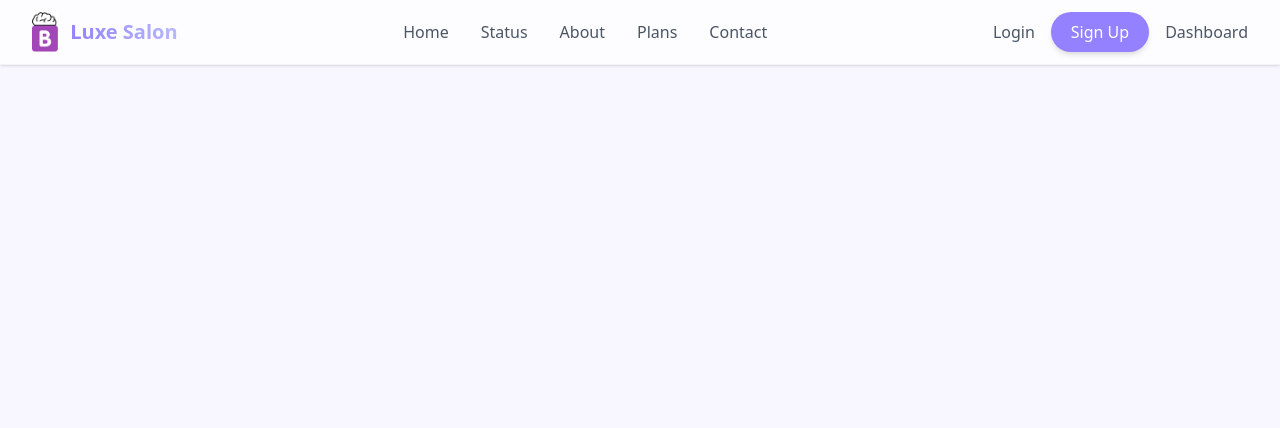
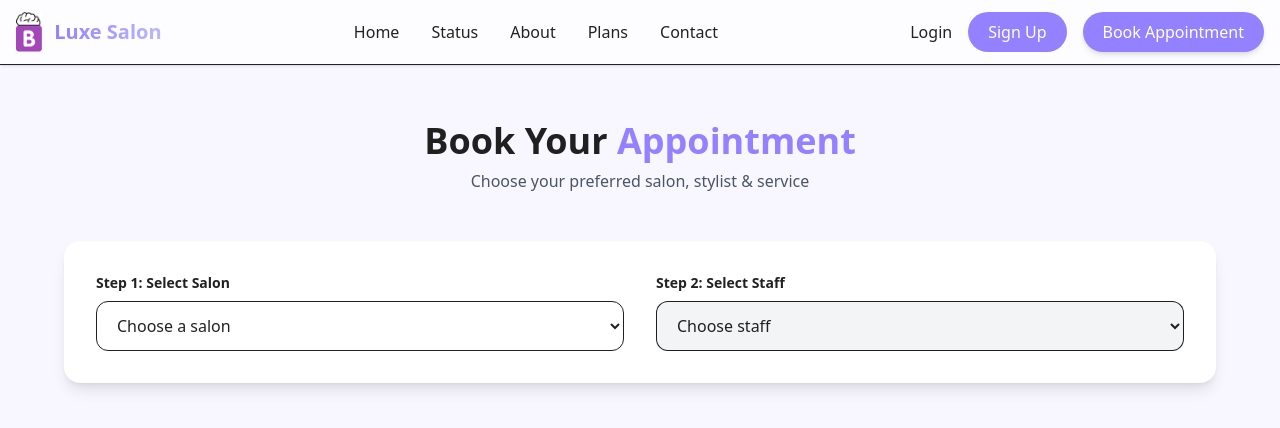
Before and after one commit to harshhhh1/Internship-Team1, a React (Vite) app: page /book-appointment in a window 1280 px wide. Shown: the top 428 px of the page. Built offline with nearby package versions, Linux system fonts and the light colour scheme.

Commit message:
Add booking page UI

```diff
--- a/src/App.jsx
+++ b/src/App.jsx
@@ -17,7 +17,7 @@ import DashboardProfile from './pages/admin/Profile';
 import Appointments from './pages/admin/Appointments';
 import RevenueReport from './pages/admin/revenueandreport.jsx'
 import Staff from './pages/admin/staff.jsx'
-import Services from './pages/admin/services.jsx'
+import Services from './pages/admin/Services.jsx'
 import Receptionist from './pages/admin/receptionist'
 import Settings from './pages/admin/settings.jsx'
 import Reviews from './pages/admin/rating.jsx'
@@ -26,6 +26,9 @@ import Plans_and_pricing from './pages/plans-and-pricing.jsx'
 
 
 import { SalonProvider } from './context/SalonContext';
+
+import BookAppointment from "./pages/BookAppointment";
+
 
 function App() {
 
@@ -43,6 +46,10 @@ function App() {
         <Route path='/plans-and-pricing' element={ <Plans_and_pricing />} />
         <Route path='/login' element={<Login />} />
         <Route path='/signup' element={<Signup />} />
+
+
+        <Route path="/book-appointment" element={<BookAppointment />} />
+
 
         {/* Dashboard routes with layout */}
         <Route path="/dashboard" element={<DashboardLayout />}>
--- a/src/components/navbar.jsx
+++ b/src/components/navbar.jsx
@@ -2,7 +2,7 @@ import React, { useState, useEffect } from 'react';
 import logo from '../assets/learnyticslogopng.png';
 import { Link, useNavigate, useLocation } from 'react-router-dom';
 import { HiMenu, HiX } from 'react-icons/hi';
-import { useSalon } from '../context/SalonContext'; // Import Context
+import { useSalon } from '../context/SalonContext';
 import AddSalonModal from './modals/AddSalonModal';
 
 function Navbar() {
@@ -10,7 +10,6 @@ function Navbar() {
   const [isMobileMenuOpen, setMobileMenuOpen] = useState(false);
   const [isBranchDropdownOpen, setBranchDropdownOpen] = useState(false);
 
-  // Use Context instead of local fetch
   const { salons, selectedSalon, setSelectedSalon, fetchSalons } = useSalon();
   const [role, setRole] = useState(localStorage.getItem('role'));
   const [isAddSalonModalOpen, setAddSalonModalOpen] = useState(false);
@@ -19,17 +18,9 @@ function Navbar() {
   const navigate = useNavigate();
   const location = useLocation();
 
-  const toggleDropdown = () => {
-    setDropdownOpen(!isDropdownOpen);
-  };
-
-  const toggleMobileMenu = () => {
-    setMobileMenuOpen(!isMobileMenuOpen);
-  };
-
-  const toggleBranchDropdown = () => {
-    setBranchDropdownOpen(!isBranchDropdownOpen);
-  };
+  const toggleDropdown = () => setDropdownOpen(!isDropdownOpen);
+  const toggleMobileMenu = () => setMobileMenuOpen(!isMobileMenuOpen);
+  const toggleBranchDropdown = () => setBranchDropdownOpen(!isBranchDropdownOpen);
 
   const selectBranch = (salon) => {
     setSelectedSalon(salon);
@@ -37,16 +28,13 @@ function Navbar() {
   };
 
   const handleLogout = () => {
-    localStorage.removeItem('userId');
-    localStorage.removeItem('token');
-    localStorage.removeItem('role');
+    localStorage.clear();
     setIsLoggedIn(false);
     setRole(null);
     setDropdownOpen(false);
     navigate('/');
   };
 
-  // Update auth state on location change
   useEffect(() => {
     setIsLoggedIn(!!localStorage.getItem('userId'));
     setRole(localStorage.getItem('role'));
@@ -61,105 +49,101 @@ function Navbar() {
         method: 'POST',
         headers: {
           'Content-Type': 'application/json',
-          'Authorization': `Bearer ${token}`
+          Authorization: `Bearer ${token}`,
         },
-        body: JSON.stringify(salonData)
+        body: JSON.stringify(salonData),
       });
 
       if (response.ok) {
         await fetchSalons();
         setAddSalonModalOpen(false);
       } else {
-        const error = await response.json();
-        alert(error.message || "Failed to add salon");
+        alert('Failed to add salon');
       }
-    } catch (err) {
-      console.error("Error adding salon:", err);
-      alert("An error occurred while adding salon");
+    } catch {
+      alert('Error adding salon');
     }
   };
 
   return (
     <>
-      <nav className="sticky top-0 z-50 w-full backdrop-blur-md bg-white/70 border-b border-gray-100 shadow-sm transition-all duration-300">
-        <div className="max-w-7xl mx-auto px-4 sm:px-6 lg:px-8">
+      <nav className="sticky top-0 z-50 bg-white/70 backdrop-blur-md border-b shadow-sm">
+        <div className="max-w-7xl mx-auto px-4">
           <div className="flex justify-between items-center h-16">
 
-            {/* Logo & Mobile Menu Button */}
+            {/* Logo */}
             <div className="flex items-center">
-              <button
-                className="md:hidden mr-2 text-gray-600 focus:outline-none"
-                onClick={toggleMobileMenu}
-              >
+              <button className="md:hidden mr-2" onClick={toggleMobileMenu}>
                 {isMobileMenuOpen ? <HiX size={24} /> : <HiMenu size={24} />}
               </button>
-              <div className="shrink-0 flex items-center cursor-pointer" onClick={() => window.location.href = '/'}>
-                <img src={logo} alt="Company Logo" className="h-10 w-auto" />
-                <span className="ml-3 text-xl font-bold bg-linear-to-r from-primary to-secondary bg-clip-text text-transparent hidden sm:block">Luxe Salon</span>
+              <div
+                className="flex items-center cursor-pointer"
+                onClick={() => navigate('/')}
+              >
+                <img src={logo} className="h-10" alt="logo" />
+                <span className="ml-3 text-xl font-bold bg-linear-to-r from-primary to-secondary bg-clip-text text-transparent hidden sm:block">
+                  Luxe Salon
+                </span>
               </div>
             </div>
 
             {/* Desktop Menu */}
-            <ul className="hidden md:flex space-x-8 items-center">
-              <Link to="/" className="text-gray-600 hover:text-primary font-medium transition-colors"><li>Home</li></Link>
-              <Link to="/status" className="text-gray-600 hover:text-primary font-medium transition-colors"><li>Status</li></Link>
-              <Link to="/about" className="text-gray-600 hover:text-primary font-medium transition-colors"><li>About</li></Link>
-              <Link to="/plans-and-pricing" className="text-gray-600 hover:text-primary font-medium transition-colors"><li>Plans</li></Link>
-              <Link to="/contact" className="text-gray-600 hover:text-primary font-medium transition-colors"><li>Contact</li></Link>
+            <ul className="hidden md:flex space-x-8">
+              <Link to="/"><li className="nav-link">Home</li></Link>
+              <Link to="/status"><li className="nav-link">Status</li></Link>
+              <Link to="/about"><li className="nav-link">About</li></Link>
+              <Link to="/plans-and-pricing"><li className="nav-link">Plans</li></Link>
+              <Link to="/contact"><li className="nav-link">Contact</li></Link>
             </ul>
 
-            {/* Right Side Actions */}
+            {/* Right Side */}
             <div className="flex items-center space-x-4">
-              <ul className="flex items-center space-x-4">
+
               {!isLoggedIn && (
                 <>
-                    <Link to="/login"><li className="hidden sm:block text-gray-600 hover:text-primary font-medium transition-colors cursor-pointer">Login</li></Link>
-                    <Link to="/signup"><li className="hidden sm:block bg-primary text-white px-5 py-2 rounded-full hover:bg-secondary transition-colors shadow-md hover:shadow-lg cursor-pointer font-medium">Sign Up</li></Link>
+                  <Link to="/login" className="hidden sm:block nav-link">
+                    Login
+                  </Link>
+                  <Link to="/signup">
+                    <span className="hidden sm:block bg-primary text-white px-5 py-2 rounded-full">
+                      Sign Up
+                    </span>
+                  </Link>
                 </>
               )}
-                {/* Conditional Dashboard Link: Show if NOT logged in (maybe as a prompt?), Logic kept per original but seems redundant if Login exists.
-                  Actually user asked to remove login/signup when logged in.
-                  If logged in, we might want to show a 'Dashboard' link leading to /dashboard/appointments or similar?
-                  For now, hiding it if logged in as per original logic line 100 which was !isLoggedIn.
-               */}
-                {!isLoggedIn && <Link to="/login"><li className="hidden lg:block text-gray-600 hover:text-primary font-medium transition-colors cursor-pointer">Dashboard</li></Link>}
-                {isLoggedIn && <Link to="/dashboard"><li className="hidden lg:block text-gray-600 hover:text-primary font-medium transition-colors cursor-pointer">Dashboard</li></Link>}
 
-                {/* Branch Switcher */}
-                {isLoggedIn && (salons.length > 0 || role === 'owner') && (
-                  <div className="relative mr-4">
+              {isLoggedIn && (
+                <>
+                  <Link to="/dashboard" className="hidden lg:block nav-link">
+                    Dashboard
+                  </Link>
+
+                  {(salons.length > 0 || role === 'owner') && (
+                    <div className="relative">
                       <button
-                      onClick={() => toggleBranchDropdown()}
-                      className="flex items-center space-x-2 bg-primary text-white px-3 py-2 rounded-lg hover:bg-secondary transition-colors font-medium text-sm"
+                        onClick={toggleBranchDropdown}
+                        className="bg-primary text-white px-3 py-2 rounded-lg text-sm"
                       >
-                      <span>🏢 {selectedSalon ? selectedSalon.name : (role === 'owner' && salons.length === 0 ? 'Add Branch' : 'Select Branch')}</span>
-                      <svg className="w-3 h-3" fill="none" stroke="currentColor" viewBox="0 0 24 24">
-                        <path strokeLinecap="round" strokeLinejoin="round" strokeWidth={2} d="M19 9l-7 7-7-7" />
-                      </svg>
+                        🏢 {selectedSalon ? selectedSalon.name : 'Select Branch'}
                       </button>
+
                       {isBranchDropdownOpen && (
-                      <ul className="absolute right-0 mt-2 w-48 bg-white rounded-xl shadow-xl py-2 border border-gray-100 ring-1 ring-black ring-opacity-5 z-50">
+                        <ul className="absolute right-0 mt-2 w-48 bg-white rounded-xl shadow-lg">
                           {salons.map((salon) => (
                             <li
                               key={salon._id}
-                            className={`block px-4 py-2 text-sm cursor-pointer transition-colors ${selectedSalon?._id === salon._id
-                              ? 'bg-primary text-white'
-                              : 'text-gray-700 hover:bg-gray-50 hover:text-primary'
-                              }`}
                               onClick={() => selectBranch(salon)}
+                              className="px-4 py-2 hover:bg-gray-100 cursor-pointer"
                             >
-                            🏢 {salon.name}
+                              {salon.name}
                             </li>
                           ))}
                           {role === 'owner' && (
                             <li
-                            className="block px-4 py-2 text-sm text-primary font-bold hover:bg-gray-50 cursor-pointer border-t border-gray-100 mt-1"
-                            onClick={() => {
-                              setAddSalonModalOpen(true);
-                              setBranchDropdownOpen(false);
-                            }}
+                              onClick={() => setAddSalonModalOpen(true)}
+                              className="px-4 py-2 text-primary font-semibold border-t cursor-pointer"
                             >
-                            + Add New Branch
+                              + Add Branch
                             </li>
                           )}
                         </ul>
@@ -167,50 +151,71 @@ function Navbar() {
                     </div>
                   )}
 
-                {/* Profile Dropdown - Only show when logged in */}
-                {isLoggedIn && (
-                  <div className="relative ml-4">
+                  {/* Profile */}
+                  <div className="relative">
                     <img
-                      src='https://res.cloudinary.com/dgh9uunif/image/upload/v1768719858/Wavy_Buddies_-_Avatar_5_gdbuhf.webp'
-                      alt="Profile"
-                      className="h-10 w-10 rounded-full cursor-pointer ring-2 ring-transparent hover:ring-primary transition-all object-cover"
+                      src="https://res.cloudinary.com/dgh9uunif/image/upload/v1768719858/Wavy_Buddies_-_Avatar_5_gdbuhf.webp"
+                      className="h-10 w-10 rounded-full cursor-pointer"
                       onClick={toggleDropdown}
+                      alt="profile"
                     />
                     {isDropdownOpen && (
-                      <ul className="absolute right-0 mt-2 w-48 bg-white rounded-xl shadow-xl py-2 border border-gray-100 ring-1 ring-black ring-opacity-5 animate-fade-in-down z-50">
-                        <Link to="/dashboard/profile" className="block px-4 py-2 text-sm text-gray-700 hover:bg-gray-50 hover:text-primary transition-colors"><li>My Activity</li></Link>
-                        <Link to="/dashboard/profile" className="block px-4 py-2 text-sm text-gray-700 hover:bg-gray-50 hover:text-primary transition-colors"><li>History</li></Link>
-                        <Link to="/dashboard/profile" className="block px-4 py-2 text-sm text-gray-700 hover:bg-gray-50 hover:text-primary transition-colors"><li>View Profile</li></Link>
-                        <li className="block px-4 py-2 text-sm text-red-600 hover:bg-red-50 hover:text-red-700 transition-colors cursor-pointer" onClick={handleLogout}>Logout</li>
+                      <ul className="absolute right-0 mt-2 w-48 bg-white rounded-xl shadow-lg">
+                        <Link to="/dashboard/profile"><li className="dropdown-item">Profile</li></Link>
+                        <li onClick={handleLogout} className="dropdown-item text-red-600">
+                          Logout
+                        </li>
                       </ul>
                     )}
                   </div>
+                </>
               )}
-              </ul>
+
+              {/* ⭐ LAST BUTTON – Book Appointment */}
+              <Link to="/book-appointment">
+                <button className="bg-primary text-white px-5 py-2 rounded-full hover:bg-secondary transition shadow-md">
+                  Book Appointment
+                </button>
+              </Link>
+
             </div>
           </div>
         </div>
 
-        {/* Mobile Menu Dropdown */}
+        {/* Mobile Menu */}
         {isMobileMenuOpen && (
-          <div className="md:hidden bg-white border-t border-gray-100">
-            <ul className="px-4 pt-2 pb-4 space-y-1">
-              <Link to="/" onClick={() => setMobileMenuOpen(false)} className="block px-3 py-2 rounded-md text-base font-medium text-gray-700 hover:text-primary hover:bg-gray-50"><li>Home</li></Link>
-              <Link to="/status" onClick={() => setMobileMenuOpen(false)} className="block px-3 py-2 rounded-md text-base font-medium text-gray-700 hover:text-primary hover:bg-gray-50"><li>Status</li></Link>
-              <Link to="/about" onClick={() => setMobileMenuOpen(false)} className="block px-3 py-2 rounded-md text-base font-medium text-gray-700 hover:text-primary hover:bg-gray-50"><li>About</li></Link>
-              <Link to="/plans-and-pricing" onClick={() => setMobileMenuOpen(false)} className="block px-3 py-2 rounded-md text-base font-medium text-gray-700 hover:text-primary hover:bg-gray-50"><li>Plans</li></Link>
-              <Link to="/contact" onClick={() => setMobileMenuOpen(false)} className="block px-3 py-2 rounded-md text-base font-medium text-gray-700 hover:text-primary hover:bg-gray-50"><li>Contact</li></Link>
+          <div className="md:hidden bg-white border-t">
+            <ul className="px-4 py-3 space-y-2">
+              <Link to="/" onClick={toggleMobileMenu}><li>Home</li></Link>
+              <Link to="/status" onClick={toggleMobileMenu}><li>Status</li></Link>
+              <Link to="/about" onClick={toggleMobileMenu}><li>About</li></Link>
+              <Link to="/plans-and-pricing" onClick={toggleMobileMenu}><li>Plans</li></Link>
+              <Link to="/contact" onClick={toggleMobileMenu}><li>Contact</li></Link>
+
               {!isLoggedIn && (
                 <>
-                  <Link to="/login" onClick={() => setMobileMenuOpen(false)} className="block px-3 py-2 rounded-md text-base font-medium text-gray-700 hover:text-primary hover:bg-gray-50"><li>Login</li></Link>
-                  <Link to="/signup" onClick={() => setMobileMenuOpen(false)} className="block px-3 py-2 rounded-md text-base font-medium text-gray-700 hover:text-primary hover:bg-gray-50"><li>Sign Up</li></Link>
+                  <Link to="/login" onClick={toggleMobileMenu}><li>Login</li></Link>
+                  <Link to="/signup" onClick={toggleMobileMenu}><li>Sign Up</li></Link>
                 </>
               )}
-              {isLoggedIn && <Link to="/dashboard" onClick={() => setMobileMenuOpen(false)} className="block px-3 py-2 rounded-md text-base font-medium text-gray-700 hover:text-primary hover:bg-gray-50"><li>Dashboard</li></Link>}
+
+              {isLoggedIn && (
+                <Link to="/dashboard" onClick={toggleMobileMenu}>
+                  <li>Dashboard</li>
+                </Link>
+              )}
+
+              {/* ⭐ LAST – Mobile Book Appointment */}
+              <Link to="/book-appointment" onClick={toggleMobileMenu}>
+                <li className="text-primary font-semibold">
+                  Book Appointment
+                </li>
+              </Link>
             </ul>
           </div>
         )}
       </nav>
+
       <AddSalonModal
         isOpen={isAddSalonModalOpen}
         onClose={() => setAddSalonModalOpen(false)}
--- /dev/null
+++ b/src/pages/BookAppointment.jsx
@@ -0,0 +1,166 @@
+import React, { useState } from "react";
+
+const salons = ["Luxe Andheri", "Luxe Bandra", "Luxe Thane"];
+const staffMembers = ["Riya", "Amit", "Neha"];
+
+const services = [
+  { name: "Haircut", duration: "30 mins", price: "₹499" },
+  { name: "Hair Spa", duration: "60 mins", price: "₹999" },
+  { name: "Facial", duration: "45 mins", price: "₹799" },
+  { name: "Makeup", duration: "90 mins", price: "₹1999" },
+  { name: "Manicure", duration: "40 mins", price: "₹599" },
+  { name: "Pedicure", duration: "50 mins", price: "₹699" },
+];
+
+export default function BookAppointment() {
+  const [selectedSalon, setSelectedSalon] = useState("");
+  const [selectedStaff, setSelectedStaff] = useState("");
+  const [selectedService, setSelectedService] = useState(null);
+  const [showModal, setShowModal] = useState(false);
+  const [date, setDate] = useState("");
+  const [time, setTime] = useState("");
+
+  const openBooking = (service) => {
+    setSelectedService(service);
+    setShowModal(true);
+  };
+
+  const confirmBooking = () => {
+    alert(
+      `Booked ${selectedService.name} on ${date} at ${time}`
+    );
+    setShowModal(false);
+  };
+
+  return (
+    <div className="min-h-screen bg-bg-light py-14 px-4">
+      <div className="max-w-6xl mx-auto">
+
+        {/* Page Header */}
+        <div className="text-center mb-12">
+          <h1 className="text-4xl font-bold">
+            Book Your <span className="text-primary">Appointment</span>
+          </h1>
+          <p className="text-gray-600 mt-2">
+            Choose your preferred salon, stylist & service
+          </p>
+        </div>
+
+        {/* Step 1 & 2 */}
+        <div className="bg-white rounded-2xl shadow-lg p-8 mb-12">
+          <div className="grid md:grid-cols-2 gap-8">
+
+            {/* Salon */}
+            <div>
+              <label className="block text-sm font-semibold mb-2">
+                Step 1: Select Salon
+              </label>
+              <select
+                value={selectedSalon}
+                onChange={(e) => setSelectedSalon(e.target.value)}
+                className="w-full border rounded-xl px-4 py-3 focus:ring-2 focus:ring-primary outline-none"
+              >
+                <option value="">Choose a salon</option>
+                {salons.map((salon, i) => (
+                  <option key={i}>{salon}</option>
+                ))}
+              </select>
+            </div>
+
+            {/* Staff */}
+            <div>
+              <label className="block text-sm font-semibold mb-2">
+                Step 2: Select Staff
+              </label>
+              <select
+                value={selectedStaff}
+                onChange={(e) => setSelectedStaff(e.target.value)}
+                disabled={!selectedSalon}
+                className="w-full border rounded-xl px-4 py-3 focus:ring-2 focus:ring-primary outline-none disabled:bg-gray-100"
+              >
+                <option value="">Choose staff</option>
+                {staffMembers.map((staff, i) => (
+                  <option key={i}>{staff}</option>
+                ))}
+              </select>
+            </div>
+
+          </div>
+        </div>
+
+        {/* Step 3: Services */}
+        {selectedStaff && (
+          <div>
+            <h2 className="text-2xl font-semibold mb-6">
+              Step 3: Choose Service
+            </h2>
+
+            <div className="grid sm:grid-cols-2 md:grid-cols-3 gap-6">
+              {services.map((service, i) => (
+                <div
+                  key={i}
+                  onClick={() => openBooking(service)}
+                  className="bg-white rounded-2xl border p-6 cursor-pointer shadow hover:shadow-xl transition-all hover:border-primary"
+                >
+                  <h3 className="text-lg font-semibold mb-1">
+                    {service.name}
+                  </h3>
+                  <p className="text-sm text-gray-500">
+                    Duration: {service.duration}
+                  </p>
+                  <p className="text-primary font-bold mt-3">
+                    {service.price}
+                  </p>
+                </div>
+              ))}
+            </div>
+          </div>
+        )}
+      </div>
+
+      {/* Booking Modal */}
+      {showModal && (
+        <div className="fixed inset-0 bg-black/50 flex items-center justify-center z-50">
+          <div className="bg-white rounded-2xl p-8 w-full max-w-md animate-fade-in">
+            <h3 className="text-xl font-bold mb-2">
+              Confirm Appointment
+            </h3>
+            <p className="text-gray-600 mb-6">
+              {selectedService.name} with {selectedStaff}
+            </p>
+
+            <div className="space-y-4">
+              <input
+                type="date"
+                value={date}
+                onChange={(e) => setDate(e.target.value)}
+                className="w-full border rounded-xl px-4 py-3"
+              />
+              <input
+                type="time"
+                value={time}
+                onChange={(e) => setTime(e.target.value)}
+                className="w-full border rounded-xl px-4 py-3"
+              />
+            </div>
+
+            <div className="flex justify-end gap-4 mt-8">
+              <button
+                onClick={() => setShowModal(false)}
+                className="px-5 py-2 rounded-xl border hover:bg-gray-100"
+              >
+                Cancel
+              </button>
+              <button
+                onClick={confirmBooking}
+                className="px-5 py-2 rounded-xl bg-primary text-white hover:bg-secondary shadow-md"
+              >
+                Book Now
+              </button>
+            </div>
+          </div>
+        </div>
+      )}
+    </div>
+  );
+}
```
Also changed, not shown: 1 other file (tests, documents, lock files or other folders). Lines whose indentation alone changed are shown as unchanged.
